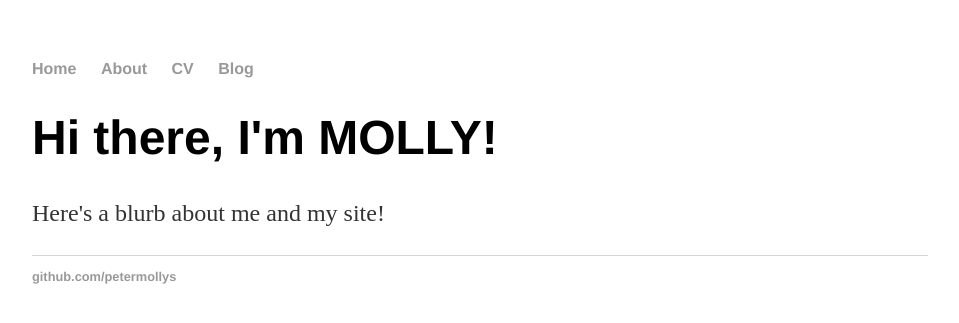
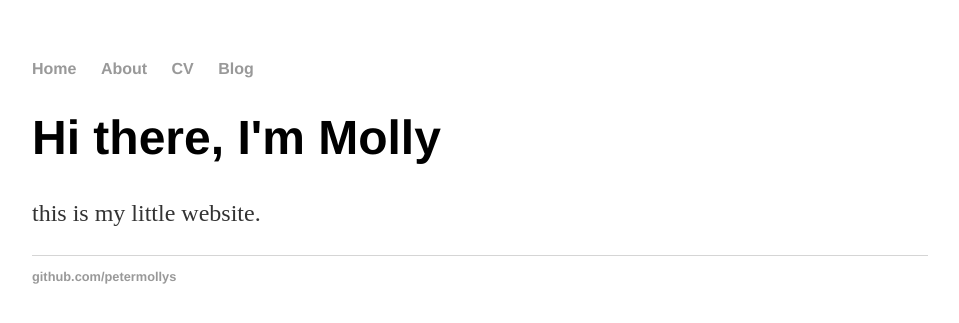
Before and after one commit to petermollys/petermollys.github.io, a Jekyll site: the page built from index.html, in a window 1280 px wide. Shown: the top 323 px of the page, without its empty margins (160-1119 px from the left). Built offline with Jekyll 4.4.1, drawn with Linux system fonts in a browser that asks for light colours.

Commit message:
Update index.html

```diff
--- a/index.html
+++ b/index.html
@@ -1,28 +1,8 @@
-<!DOCTYPE html>
-<html>
-	<head>
-		<title>Molly Peters</title>
-		<link rel="stylesheet" type="text/css" href="/css/main.css">
-	</head>
-	<body>
-		<nav>
-    		<ul>
-        		<li><a href="/">Home</a></li>
-	        	<li><a href="/about">About</a></li>
-        		<li><a href="/cv">CV</a></li>
-        		<li><a href="/blog">Blog</a></li>
-    		</ul>
-		</nav>
-		<div class="container">
-    		<div class="blurb">
-        		<h1>Hi there, I'm MOLLY!</h1>
-				<p>Here's a blurb about me and my site!</p>
-    		</div><!-- /.blurb -->
-		</div><!-- /.container -->
-		<footer>
-    		<ul>
-        		<li><a href="https://github.com/petermollys">github.com/petermollys</a></li>
-			</ul>
-		</footer>
-	</body>
-</html>
+---
+layout: default
+title: "molly peters"
+---
+<div class="blurb">
+	<h1>Hi there, I'm Molly</h1>
+	<p>this is my little website.</p>
+</div><!-- /.blurb -->
```
